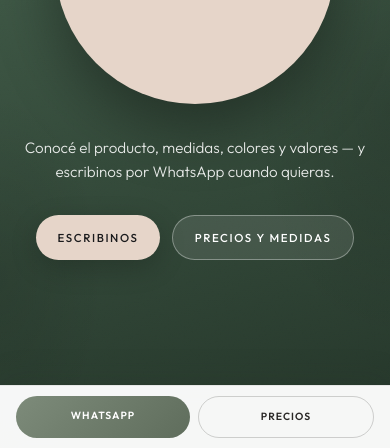
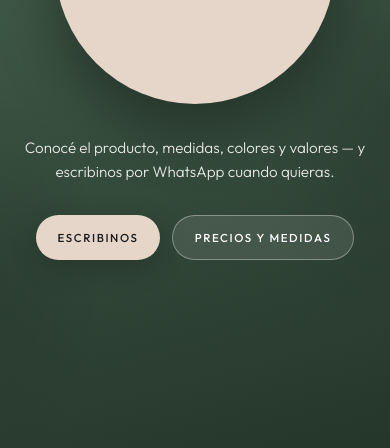
Before and after one commit to enzo369-htm/mantaslaman-, a website: page index.html in a window 390 px wide. Shown: the part 396-844 px from the top of the page. Drawn offline with nearby package versions, Linux system fonts and the light colour scheme; a web font is replaced by a local one.

Commit message:
Remove sticky call-to-action section and associated styles from index.html and styles.css to streamline the user interface.

```diff
--- a/index.html
+++ b/index.html
@@ -350,11 +350,6 @@
       </div>
     </footer>
 
-    <div class="sticky-cta" role="navigation" aria-label="Acciones rápidas">
-      <a href="https://wa.me/5491169828530?text=Hola%20LAMAN%C3%89%2C%20quiero%20consultar%20por%20una%20manta." target="_blank" rel="noopener noreferrer">WhatsApp</a>
-      <a href="#valores">Precios</a>
-    </div>
-
     <script src="app.js"></script>
   </body>
 </html>
--- a/styles.css
+++ b/styles.css
@@ -788,57 +788,6 @@ footer[id] {
   background: rgba(255, 255, 255, 0.1);
 }
 
-/* Barra fija mobile */
-.sticky-cta {
-  display: none;
-  position: fixed;
-  bottom: 0;
-  left: 0;
-  right: 0;
-  z-index: 90;
-  padding: 0.65rem var(--space);
-  padding-bottom: max(0.65rem, env(safe-area-inset-bottom));
-  background: rgba(255, 255, 255, 0.96);
-  backdrop-filter: blur(10px);
-  border-top: 1px solid rgba(42, 40, 38, 0.08);
-  box-shadow: 0 -8px 32px rgba(36, 53, 41, 0.1);
-  gap: 0.5rem;
-  justify-content: center;
-}
-
-@media (max-width: 640px) {
-  .sticky-cta {
-    display: flex;
-  }
-
-  body {
-    padding-bottom: 4.5rem;
-  }
-}
-
-.sticky-cta a {
-  flex: 1;
-  max-width: 11rem;
-  text-align: center;
-  padding: 0.7rem 0.5rem;
-  font-size: 0.65rem;
-  font-weight: 600;
-  letter-spacing: 0.1em;
-  text-transform: uppercase;
-  text-decoration: none;
-  border-radius: var(--radius-full);
-}
-
-.sticky-cta a:first-child {
-  background: linear-gradient(135deg, var(--sage) 0%, var(--sage-deep) 100%);
-  color: #fff;
-}
-
-.sticky-cta a:last-child {
-  border: 1px solid rgba(42, 40, 38, 0.2);
-  color: var(--text);
-}
-
 /* Footer */
 .site-footer {
   background: var(--beige-footer);
```
